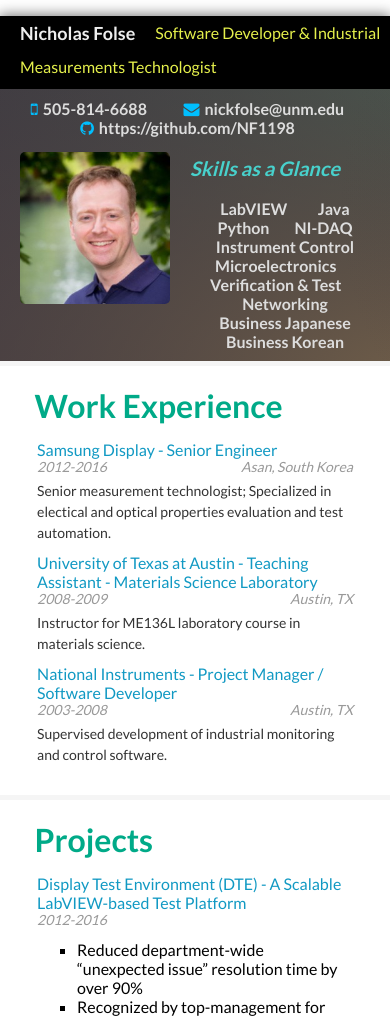
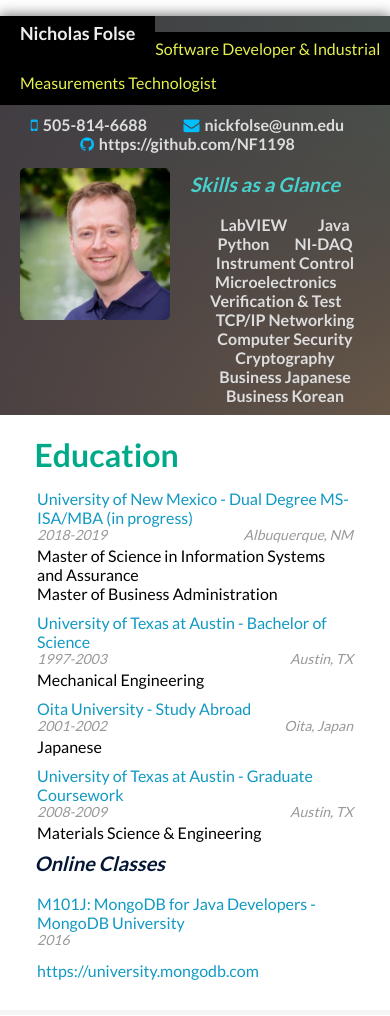
Before and after one commit to NF1198/resume-site, a plain HTML site: page index.html in a window 390 px wide. Shown: the top 1016 px of the page. Drawn offline with Linux system fonts and the light colour scheme; some packages are replaced by stand-ins of ours.

Commit message:
updated resume

```diff
--- a/css/style.css
+++ b/css/style.css
@@ -12,7 +12,7 @@ body, div, ul, li, p, h1, h2, h3, h4, h5, h6 {
     overflow: auto;
 }
 
-.education-entry, .work-entry, .project-entry {
+.education-entry, .work-entry, .project-entry, .lang-entry{
     padding: 0 5%;
 }
 
@@ -74,6 +74,7 @@ h2, h3, h4, h5 {
 }
 
 .highlight-text {
+    margin-top: 1em;
     display: block;
     width: auto;
     margin-right: auto;
@@ -98,6 +99,28 @@ h2, h3, h4, h5 {
     line-height: 16px;
     float: right;
 }
+
+.date-locs {
+    display: inline-block;
+    width: 100%;
+}
+
+.majors {
+    display: block;
+}
+
+.majors-list {
+    padding-left: 0;
+}
+
+.lang-desc {
+    font-style: italic;
+    color: darkgray;
+    margin-right: 4ch;
+    margin-left: 4ch;
+    margin-bottom: 0.5em;
+}
+
 
 #topContacts {
     padding 3px 20px 3px 20px;
--- a/index.html
+++ b/index.html
@@ -18,14 +18,17 @@
             <ul id="topContacts" class="flex-box"></ul>
         </div>
         <div style="clear: both;"></div>
+        <div id="education" class="white">
+            <h2>Education</h2>
+        </div>
         <div id="workExperience" class="white">
             <h2>Work Experience</h2>
         </div>
         <div id="projects" class="white">
             <h2>Projects</h2>
         </div>
-        <div id="education" class="white">
-            <h2>Education</h2>
+        <div id="computerLanguages" class="white">
+            <h2>Computer Languages</h2>
         </div>
         <div id="mapDiv" class="white">
             <h2>Where I've Lived and Worked</h2>
--- a/js/resumeBuilder.js
+++ b/js/resumeBuilder.js
@@ -13,7 +13,10 @@ var bio = {
         location: "Albuquerque, NM"
     },
     welcomeMessage: "Welcome",
-    skills: ["LabVIEW", "Java", "Python", "NI-DAQ", "Instrument Control", "Microelectronics Verification & Test", "Networking", "Business Japanese", "Business Korean"],
+    skills: [
+        "LabVIEW", "Java", "Python", "NI-DAQ", "Instrument Control",
+        "Microelectronics Verification & Test", "TCP/IP Networking",
+        "Computer Security", "Cryptography", "Business Japanese", "Business Korean"],
     biopic: "images/nfolse.jpg"
 };
 
@@ -21,10 +24,10 @@ var education = {
     schools: [{
         name: "University of New Mexico",
         location: "Albuquerque, NM",
-        degree: "MS/ISA (Master of Science in Information Systems and Assurance)",
-        majors: ["Information Systems and Assurance"],
-        dates: "2017-2018",
-        url: "https://msisa.mgt.unm.edu/"
+        degree: "Dual Degree MS-ISA/MBA (in progress)",
+        majors: ["Master of Science in Information Systems and Assurance", "Master of Business Administration"],
+        dates: "2018-2019",
+        url: "https://mba.mgt.unm.edu/"
     }, {
         name: "University of Texas at Austin",
         location: "Austin, TX",
@@ -55,6 +58,42 @@ var education = {
     }]
 };
 
+var computer_languages = {
+    defs: [
+        {
+            lang: "Java",
+            level: "Intermediate",
+            desc: "self assessed to OCP equivalent skill level; not certified"
+        }, {
+            lang: "Python",
+            level: "Advanced",
+            desc: "have developed several large applications/tools"
+        },
+        {
+            lang: "HTML/JavaScript",
+            level: "Intermediate/Advanced",
+            desc: "1st prize: Mobile App Development Contest (UNM, 2017): http://abqtransit.com); completed Udacity Nanodegree;"
+        },
+        {
+            lang: "C/C++",
+            level: "Intermediate",
+            desc: "understand pointers, data structures, OOP, RAII, and can integrate basic 3rd party libraries; some practical experience in library development"
+        },
+        {
+            lang: "LabVIEW",
+            level: "Fluent",
+            desc: `proficient in all aspects of development and project management; 10+ years
+Instrument Control & NI DAQ
+SCADA - LabVIEW DSC, CompactRIO, Shared Variables, Data Logging
+LabVIEW RealTime
+LabVIEW TCP/IP networking
+LabVIEW customization (DLL integration; driver development, etc.)
+NI-IMAQ (image acquisition and processing)
+`
+        }
+    ]
+};
+
 var work = {
     jobs: [{
         employer: "Samsung Display",
@@ -62,13 +101,13 @@ var work = {
         location: "Asan, South Korea",
         dates: "2012-2016",
         description: "Senior measurement technologist; Specialized in electical and optical properties evaluation and test automation."
-    },{
+    }, {
         employer: "University of Texas at Austin",
         title: "Teaching Assistant - Materials Science Laboratory",
         location: "Austin, TX",
         dates: "2008-2009",
         description: "Instructor for ME136L laboratory course in materials science."
-    },{
+    }, {
         employer: "National Instruments",
         title: "Project Manager / Software Developer",
         location: "Austin, TX",
@@ -82,10 +121,10 @@ var projects = {
         title: "Display Test Environment (DTE) - A Scalable LabVIEW-based Test Platform",
         dates: "2012-2016",
         bullets: ["Reduced department-wide “unexpected issue” resolution time by over 90%",
-        "Recognized by top-management for driving innovation and helping resolve critical issues",
-        "Used by multiple engineers to prototype new measurement and automation systems",
-        "Supported dozens of engineers for over 3 years",
-        "Custom user-level scripting with Lua"],
+            "Recognized by top-management for driving innovation and helping resolve critical issues",
+            "Used by multiple engineers to prototype new measurement and automation systems",
+            "Supported dozens of engineers for over 3 years",
+            "Custom user-level scripting with Lua"],
         images: []
     }, {
         title: "Multi-device Test Automation Platform - LabVIEW",
@@ -118,8 +157,17 @@ var projects = {
             "Application packaged for internal distribution (standalone installer)"
         ],
         images: []
+    }, {
+        title: "Python - Distributed Workflow Manager",
+        dates: "2018",
+        bullets: [
+            "Highly scalable workflow manager",
+            "Enables distributed execution of user-defined workflows across multiple execution nodes",
+            "Based on asyncio actors (https://github.com/nf1198/PACT)"
+        ],
+        images: []
     }
-]
+    ]
 };
 
 var otherLocations = ["Cairo, Egypt", "Tokyo, Japan", "Seoul, Korea"];
@@ -136,7 +184,7 @@ var fontAwesomeClassMap = {
     email: "fa fa-envelope"
 };
 
-bio.display = function() {
+bio.display = function () {
     var $header = $("#header");
 
     // construct new elements for the header
@@ -158,7 +206,7 @@ bio.display = function() {
     var $this$ = this;
 
     // create helper functions to build contact items
-    var contactFor = function(type) {
+    var contactFor = function (type) {
         var $li = $("<li>", {
             class: "flex-item"
         });
@@ -180,7 +228,7 @@ bio.display = function() {
             .append($itemData);
     };
 
-    var contactsFor = function(contactList) {
+    var contactsFor = function (contactList) {
         var contactElements = [];
         for (var idx = 0; idx < contactList.length; idx++) {
             var contactType = contactList[idx];
@@ -226,7 +274,7 @@ bio.display = function() {
         id: "skills"
     });
 
-    var skillFor = function(data) {
+    var skillFor = function (data) {
         var $skill = $("<li>", {
             class: "flex-item"
         });
@@ -246,7 +294,7 @@ bio.display = function() {
 
 }; // bio.display()
 
-education.display = function() {
+education.display = function () {
     var $education = $("#education");
 
     // construct school items
@@ -257,19 +305,30 @@ education.display = function() {
         });
         var $name = $("<a>", {
             href: "#"
-        }).text(school.name + " -- " + school.degree);
+        }).text(school.name + " - " + school.degree);
+
         var $dates = $("<div>", {
             class: "date-text"
         }).text(school.dates);
+
         var $location = $("<div>", {
             class: "location-text"
         }).text(school.location);
-        var $major = $("<em>").text("Major: " + school.majors.join(", ")).prepend($("<br>"));
+
+        var $date_locs = $("<div>", { class: "date-locs" });
+        $date_locs.append($dates);
+        $date_locs.append($location);
+
+        var $majors_div = $("<div>", { class: "majors" });
+        var $majors = $("<ul>", { class: "majors-list" });
+        $majors_div.append($majors);
+        for (var mdx = 0; mdx < school.majors.length; mdx++) {
+            $majors.append($("<li>").text(school.majors[mdx]));
+        }
 
         $school.append($name)
-            .append($dates)
-            .append($location)
-            .append($major);
+            .append($date_locs)
+            .append($majors_div);
 
         $education.append($school);
     }
@@ -301,7 +360,7 @@ education.display = function() {
     }
 }; // education.display()
 
-work.display = function() {
+work.display = function () {
     var $workExperience = $("#workExperience");
     var jobs = work.jobs;
 
@@ -335,7 +394,36 @@ work.display = function() {
     }
 }; // work.display()
 
-projects.display = function() {
+computer_languages.display = function () {
+    var $computerLanguages = $("#computerLanguages");
+    var langs = computer_languages.defs;
+
+    // iterate through all jobs and append to the DOM
+    for (var idx = 0; idx < langs.length; idx++) {
+        var lang = langs[idx];
+
+        // construct elements
+        var $langEntry = $("<div>", {
+            class: "lang-entry"
+        });
+        var $lang = $("<div>");
+        $lang.append($("<span>", { class: "lang-name" }).text(lang.lang));
+        $lang.append($("<span>").text(" - "));
+        $lang.append($("<span>", { class: "lang-level" }).text(lang.level));
+        var $description = $("<p>", { class: "lang-desc" }).text(lang.desc);
+
+        // build new work entry
+        $langEntry
+            .append($lang)
+            .append($description);
+
+        // add work entry to work experience
+        $computerLanguages.append($langEntry);
+    }
+}; // work.display()
+
+
+projects.display = function () {
     var $projects = $("#projects");
     var projects = this.projects;
 
@@ -359,7 +447,7 @@ projects.display = function() {
         var $bullets = $("<ul>", {
             class: "bullets"
         });
-        for (var jdx = 0; jdx < (project.bullets.length || 0)  && jdx < 10; jdx++) {
+        for (var jdx = 0; jdx < (project.bullets.length || 0) && jdx < 10; jdx++) {
             var bullet = project.bullets[jdx];
             $bullets.append(($("<li>").text(bullet)));
         }
@@ -382,14 +470,14 @@ projects.display = function() {
     }
 }; // projects.display()
 
-var addMapDIV = function() {
+var addMapDIV = function () {
     var $mapDiv = $("#mapDiv");
     $mapDiv.append($("<div>", {
         id: "map"
     }));
 }; // updateMap()
 
-var inName = function(name) {
+var inName = function (name) {
     var matcher = /\w+/g;
     var names = name.match(matcher);
     names[0] = names[0].charAt(0).toUpperCase() + names[0].slice(1);
@@ -398,7 +486,7 @@ var inName = function(name) {
     return names.join(" ");
 };
 
-var addInButton = function() {
+var addInButton = function () {
     var $element = $("h1").first().next();
     $element.append($("<button>").text("Internationalize"));
 };
@@ -409,5 +497,6 @@ bio.display();
 education.display();
 work.display();
 projects.display();
+computer_languages.display();
 addMapDIV();
 // addInButton();
```
